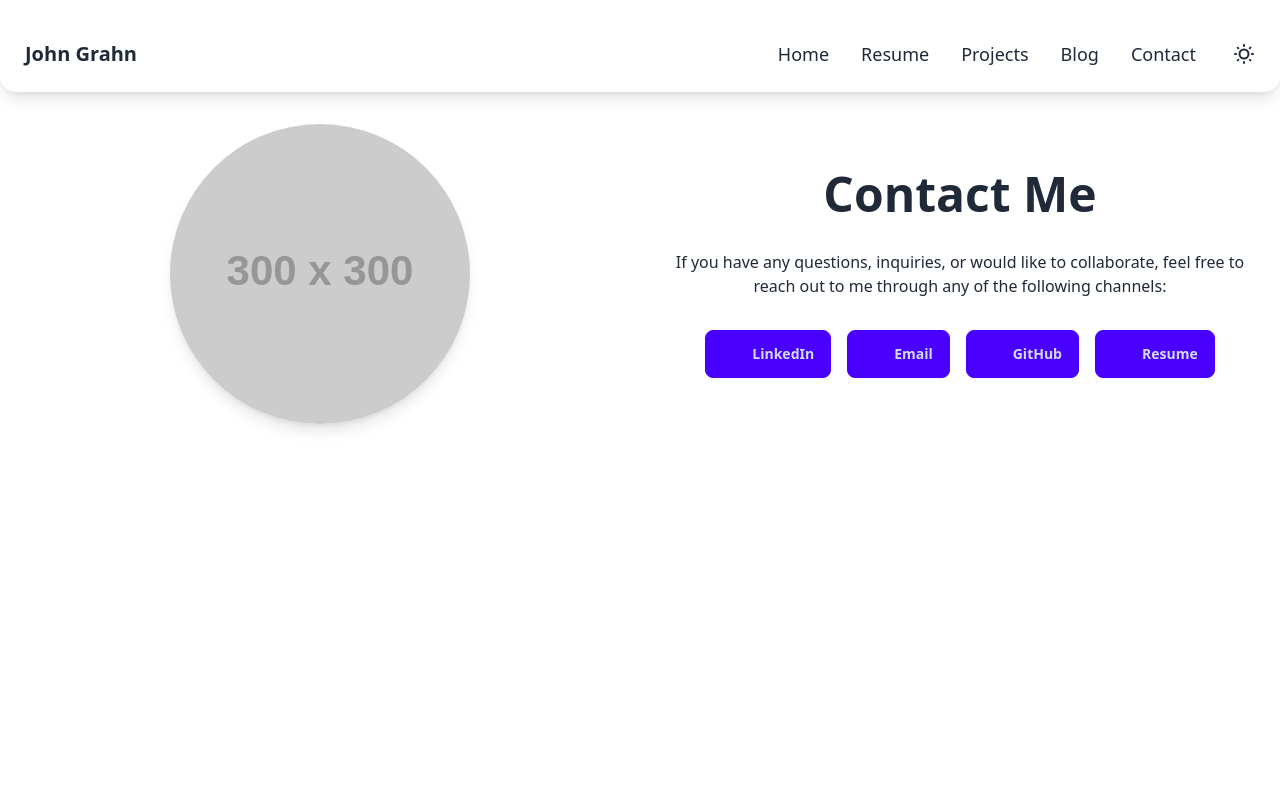
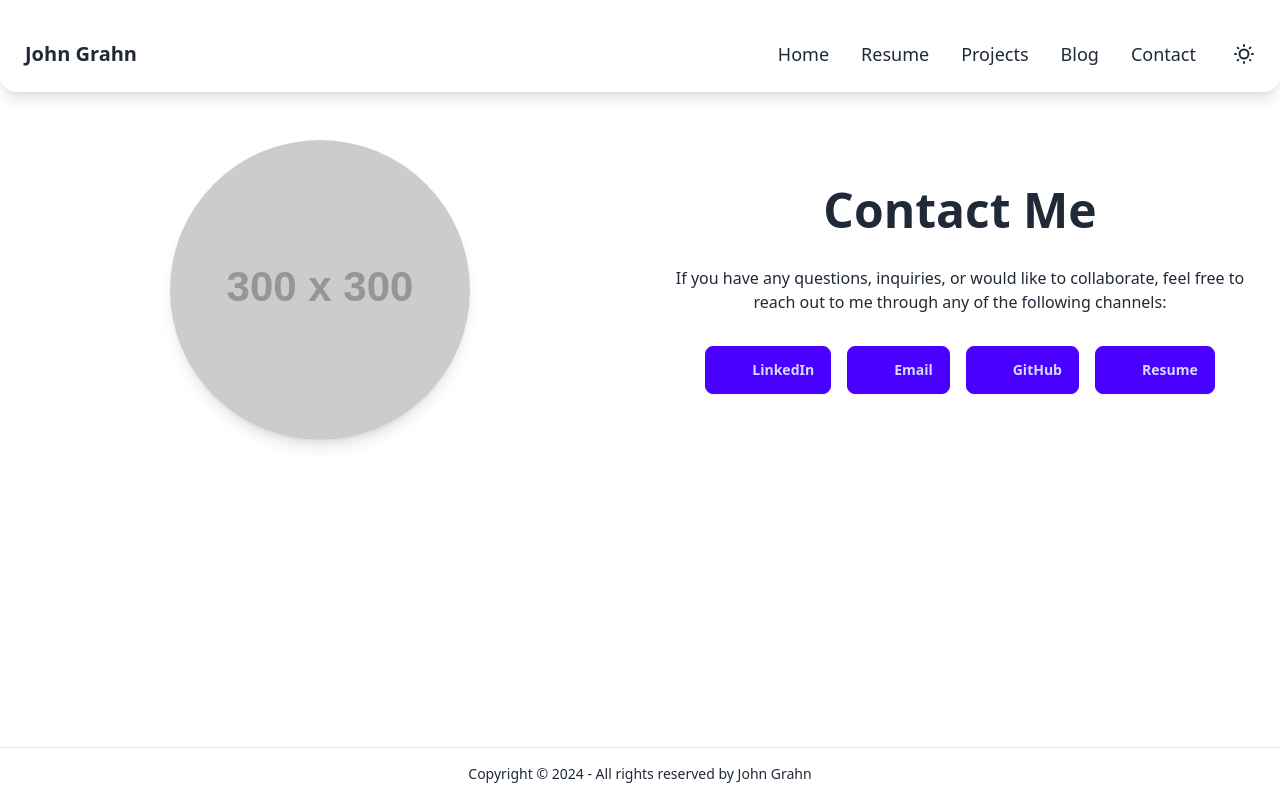
Before and after one commit to JohnGrahn/my-portfolio, a React (Vite) app: page /contact in a window 1280 px wide. Built offline with nearby package versions, Linux system fonts and the light colour scheme; some icons are missing.

Commit message:
feat(layout): add footer and improve app structure
- Add `Footer` component to the app layout
- Wrap the main content in a `main` element with `flex-grow` class to ensure the footer stays at the bottom
- Add `flex flex-col min-h-screen` classes to the app container to create a sticky footer layout

```diff
--- a/src/App.jsx
+++ b/src/App.jsx
@@ -2,6 +2,7 @@ import React, { useState, useEffect } from 'react';
 import { BrowserRouter as Router, Routes, Route } from 'react-router-dom';
 import './App.css';
 import Header from './components/Header';
+import Footer from './components/Footer';
 import Home from './pages/Home';
 import Projects from './pages/Projects';
 import Contact from './pages/Contact';
@@ -29,8 +30,9 @@ function App() {
 
   return (
     <Router>
-      <div data-theme={theme}>
+      <div data-theme={theme} className="flex flex-col min-h-screen">
         <Header />
+        <main className="flex-grow">
         <Routes>
           <Route path="/" element={<Home />} />
           <Route path="/resume" element={<Resume />} />
@@ -38,6 +40,8 @@ function App() {
           <Route path="/blog" element={<Blog/>} />
           <Route path="/contact" element={<Contact />} />
         </Routes>
+        </main>
+        <Footer />
       </div>
     </Router>
   );
--- /dev/null
+++ b/src/components/Footer.jsx
@@ -0,0 +1,13 @@
+import React from 'react';
+
+const Footer = () => {
+  return (
+    <footer className="footer footer-center p-4 bg-base-100 text-base-content border-t border-base-300">
+      <div>
+        <p>Copyright © {new Date().getFullYear()} - All rights reserved by John Grahn</p>
+      </div>
+    </footer>
+  );
+};
+
+export default Footer;
```
